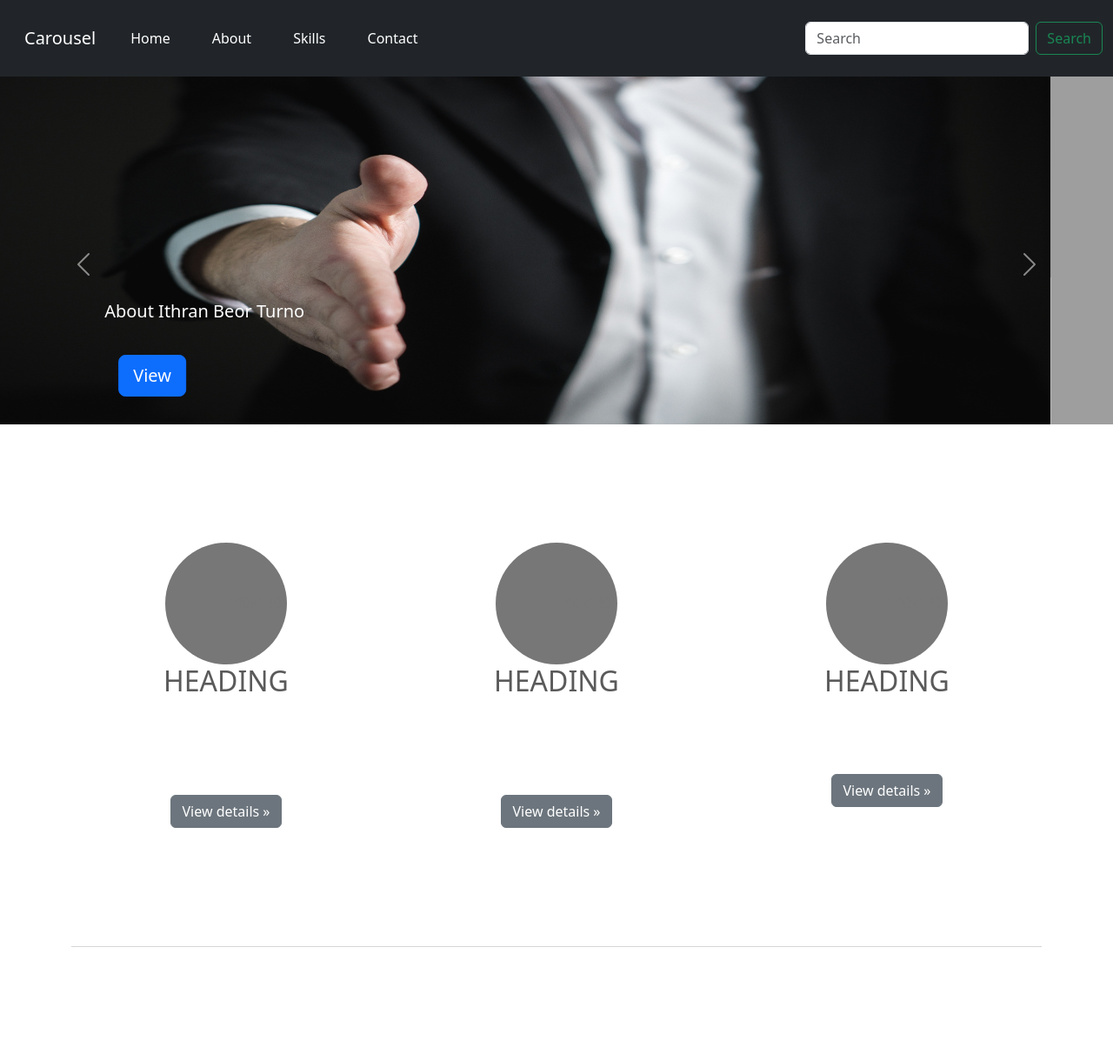
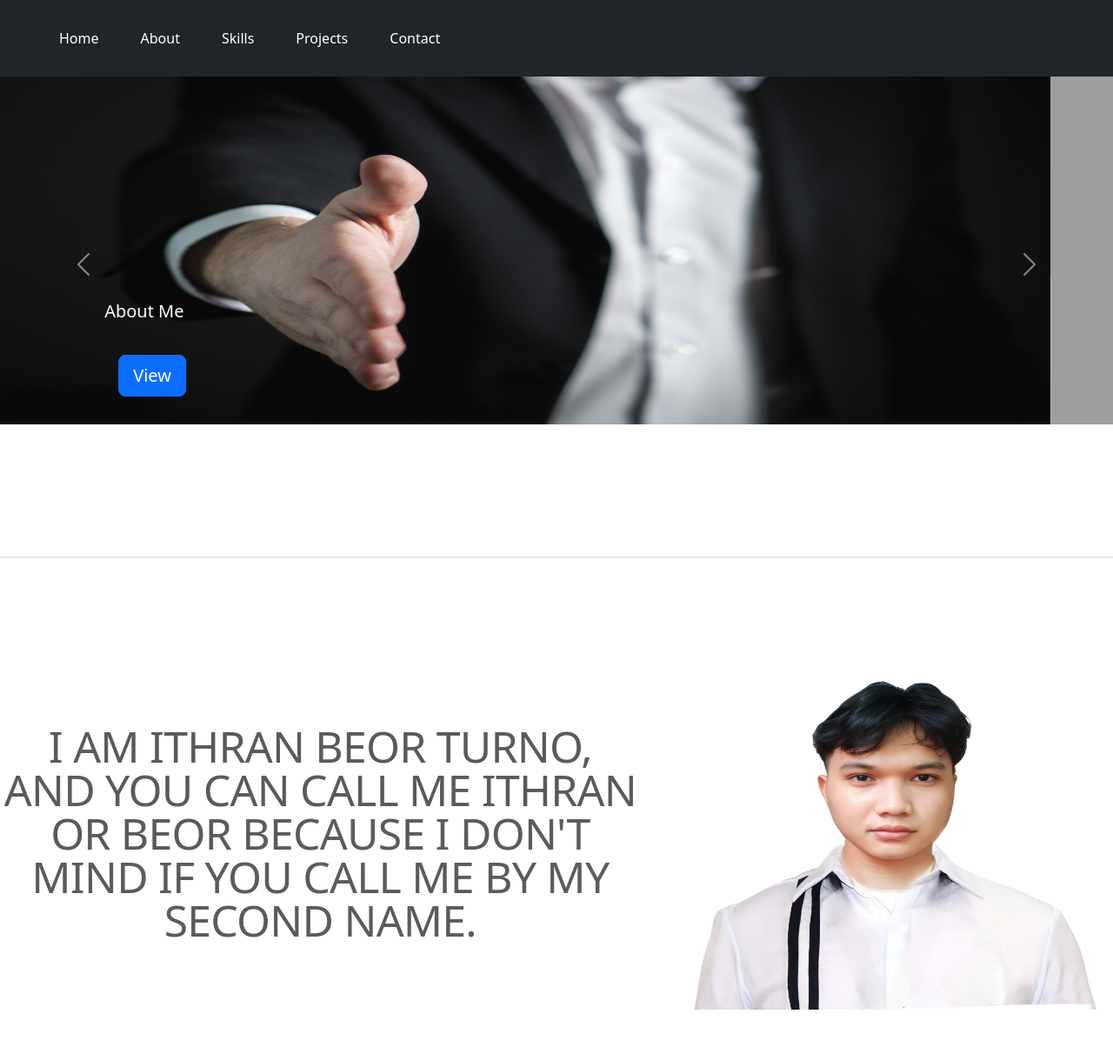
Before and after one commit to turnoithranbeor7/turnoithranbeor7.github.io, a plain HTML site: page web-pages/about.html in a window 1280 px wide. Shown: the top 1212 px of the page at 87% size. Drawn offline with nearby package versions, Linux system fonts and the light colour scheme; grey boxes are pictures that could not be loaded; a web font is replaced by a local one.

Commit message:
Update about.html

```diff
--- a/web-pages/about.html
+++ b/web-pages/about.html
@@ -21,7 +21,7 @@
   <header>
       <nav class="navbar navbar-expand-md navbar-dark fixed-top bg-dark">
         <div class="container-fluid">
-          <a class="navbar-brand" href="#">Carousel</a>
+          <a class="navbar-brand" href="#"></a>
           <button class="navbar-toggler" type="button" data-bs-toggle="collapse" data-bs-target="#navbarCollapse" aria-controls="navbarCollapse" aria-expanded="false" aria-label="Toggle navigation">
             <span class="navbar-toggler-icon"></span>
           </button>
@@ -37,13 +37,13 @@
                   <a class="nav-link active" aria-current="page" href="#">Skills</a>
               </li>
               <li class="nav-item">
+                <a class="nav-link active" aria-current="page" href="#">Projects</a>
+              </li>
+              <li class="nav-item">
                   <a class="nav-link active" aria-current="page" href="#">Contact</a>
               </li>
             </ul>
-            <form class="d-flex" role="search">
-              <input class="form-control me-2" type="search" placeholder="Search" aria-label="Search">
-              <button class="btn btn-outline-success" type="submit">Search</button>
-            </form>
+
           </div>
         </div>
       </nav>
@@ -64,8 +64,8 @@
             <div class="container">
               <div class="carousel-caption text-start">
                 <h1>Welcome!</h1>
-                <p>About Ithran Beor Turno</p>
-                <p><a class="btn btn-lg btn-primary" href="#">View</a></p>
+                <p>About Me</p>
+                <p><a class="btn btn-lg btn-primary" href="#Name">View</a></p>
               </div>
             </div>
           </div>
@@ -74,8 +74,8 @@
             <div class="container">
               <div class="carousel-caption">
                 <h1>Another example headline.</h1>
-                <p>Ithran Beor Turno Birthday.</p>
-                <p><a class="btn btn-lg btn-primary" href="#">Learn more</a></p>
+                <p>Birthday</p>
+                <p><a class="btn btn-lg btn-primary" href="#Birth">Learn more</a></p>
               </div>
             </div>
           </div>
@@ -84,8 +84,8 @@
             <div class="container">
               <div class="carousel-caption text-end">
                 <h1>One more for good measure.</h1>
-                <p>Ithran Beor Turno Birthplace.</p>
-                <p><a class="btn btn-lg btn-primary" href="#">View</a></p>
+                <p>Birthplace</p>
+                <p><a class="btn btn-lg btn-primary" href="#Place">View</a></p>
               </div>
             </div>
           </div>
@@ -105,34 +105,9 @@
       ================================================== -->
       <!-- Wrap the rest of the page in another container to center all the content. -->
 
-      <div class="container marketing">
-
-        <!-- Three columns of text below the carousel -->
-        <div class="row">
-          <div class="col-lg-4">
-            <svg class="bd-placeholder-img rounded-circle" width="140" height="140" xmlns="http://www.w3.org/2000/svg" role="img" aria-label="Placeholder: 140x140" preserveAspectRatio="xMidYMid slice" focusable="false"><title>Placeholder</title><rect width="100%" height="100%" fill="#777"/><text x="50%" y="50%" fill="#777" dy=".3em">140x140</text></svg>
-            <h2 class="fw-normal">Heading</h2>
-            <p>Some representative placeholder content for the three columns of text below the carousel. This is the first column.</p>
-            <p><a class="btn btn-secondary" href="#">View details &raquo;</a></p>
-          </div><!-- /.col-lg-4 -->
-          <div class="col-lg-4">
-            <svg class="bd-placeholder-img rounded-circle" width="140" height="140" xmlns="http://www.w3.org/2000/svg" role="img" aria-label="Placeholder: 140x140" preserveAspectRatio="xMidYMid slice" focusable="false"><title>Placeholder</title><rect width="100%" height="100%" fill="#777"/><text x="50%" y="50%" fill="#777" dy=".3em">140x140</text></svg>
-            <h2 class="fw-normal">Heading</h2>
-            <p>Another exciting bit of representative placeholder content. This time, we've moved on to the second column.</p>
-            <p><a class="btn btn-secondary" href="#">View details &raquo;</a></p>
-          </div><!-- /.col-lg-4 -->
-          <div class="col-lg-4">
-            <svg class="bd-placeholder-img rounded-circle" width="140" height="140" xmlns="http://www.w3.org/2000/svg" role="img" aria-label="Placeholder: 140x140" preserveAspectRatio="xMidYMid slice" focusable="false"><title>Placeholder</title><rect width="100%" height="100%" fill="#777"/><text x="50%" y="50%" fill="#777" dy=".3em">140x140</text></svg>
-            <h2 class="fw-normal">Heading</h2>
-            <p>And lastly this, the third column of representative placeholder content.</p>
-            <p><a class="btn btn-secondary" href="#">View details &raquo;</a></p>
-          </div><!-- /.col-lg-4 -->
-        </div><!-- /.row -->
-
-
         <!-- START THE FEATURETTES -->
 
-        <hr class="featurette-divider">
+        <hr class="featurette-divider" id="Name">
 
         <div class="row featurette">
           <div class="col-md-7">
@@ -144,7 +119,7 @@
           </div>
         </div>
 
-        <hr class="featurette-divider">
+        <hr class="featurette-divider" id="Birth">
 
         <div class="row featurette">
           <div class="col-md-7 order-md-2">
@@ -156,7 +131,7 @@
           </div>
         </div>
 
-        <hr class="featurette-divider">
+        <hr class="featurette-divider" id="Place">
 
         <div class="row featurette">
           <div class="col-md-7">
```
